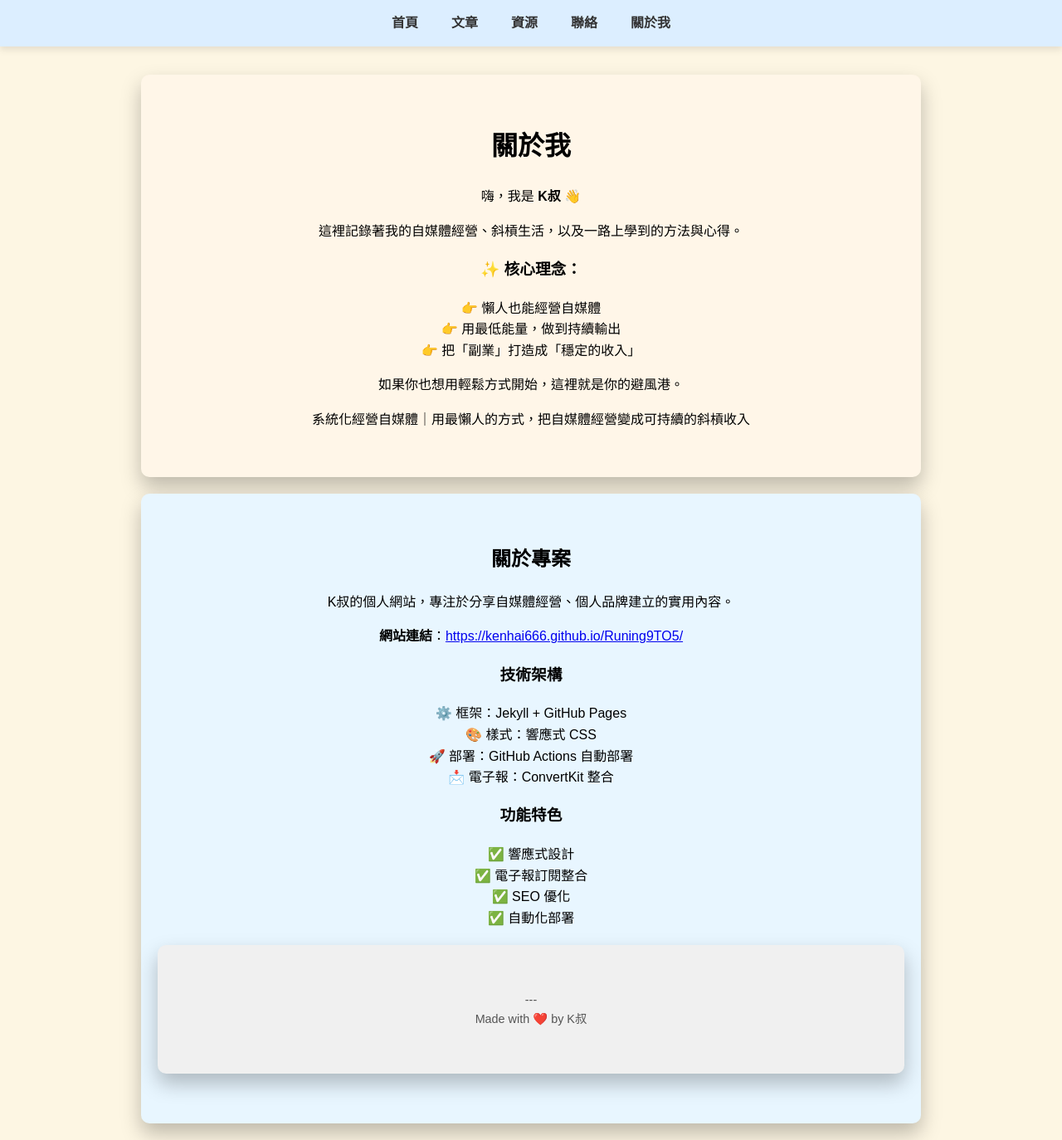
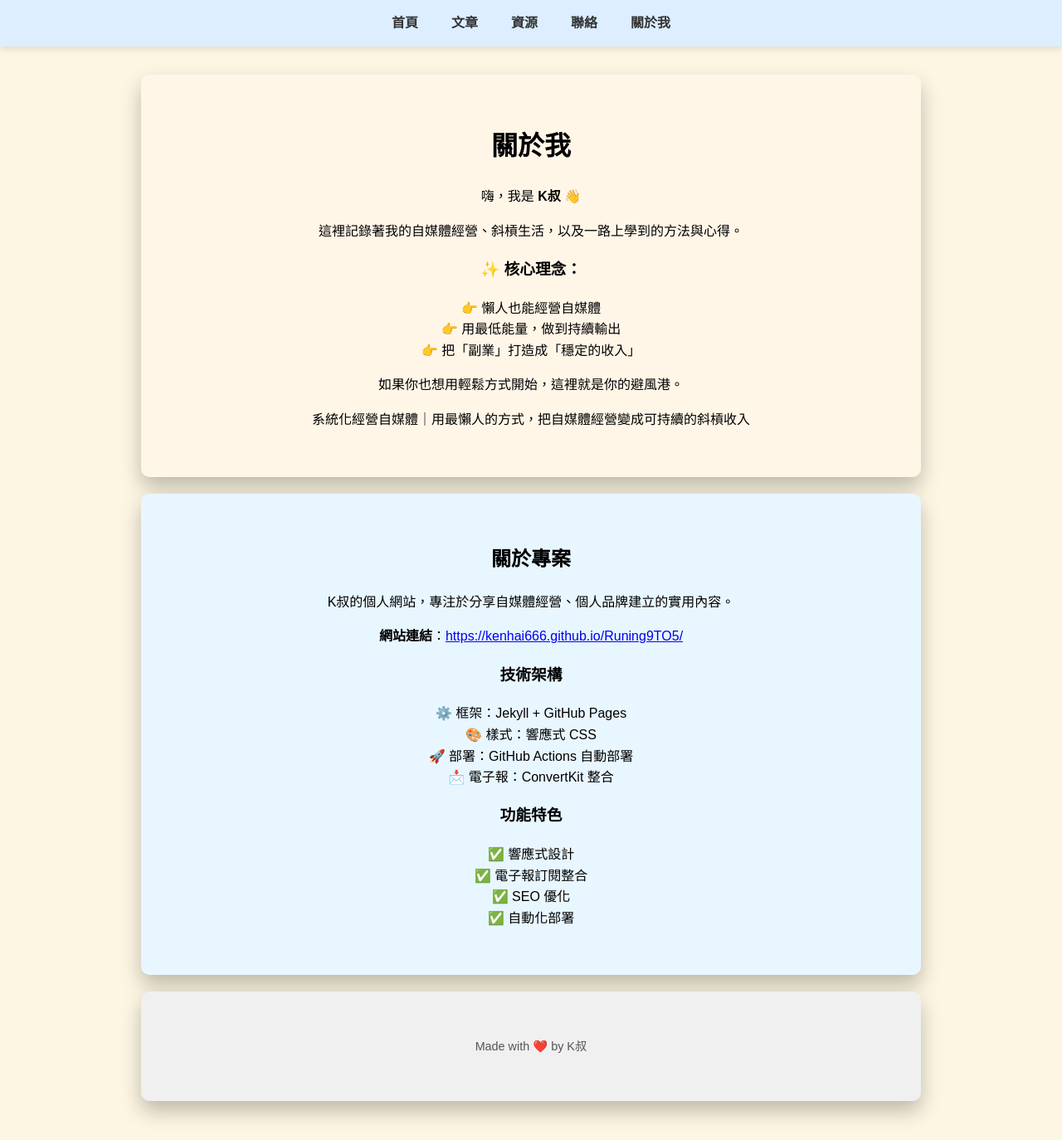
Before and after one commit to KenHAI666/Runing9TO5, a Jekyll site: the page built from about.md, in a window 1280 px wide and 1374 px high. Shown: the whole window at 83% size. Built offline with Jekyll 4.4.1, drawn with Linux system fonts in a browser that asks for light colours.

Commit message:
Update about.md

```diff
--- a/about.md
+++ b/about.md
@@ -40,7 +40,7 @@ title: 關於我
     <li>✅ SEO 優化</li>
     <li>✅ 自動化部署</li>
   </ul>
-
+</div>
 <div class="card-section" style="text-align:center; font-size:0.9em; color:#555; background:#f0f0f0;">
-  <p>---<br>Made with ❤️ by K叔</p>
+  <p>Made with ❤️ by K叔</p>
 </div>
```
